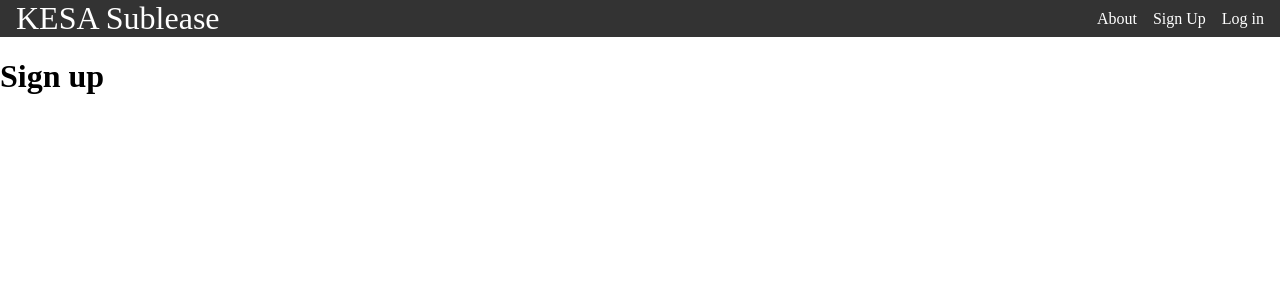
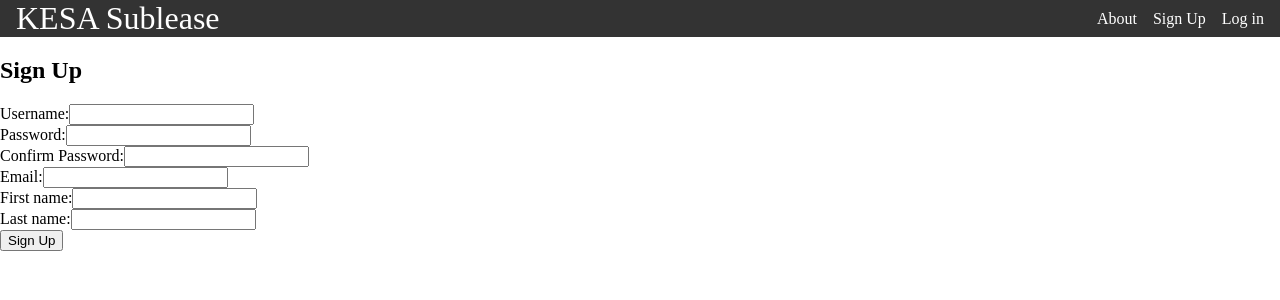
Before and after one commit to Jaewoo-shim-UTCS/kesa_sublease, a React (Create React App) app: page /signup in a window 1280 px wide. Shown: the top 300 px of the page. Built offline with nearby package versions, Linux system fonts and the light colour scheme.

Commit message:
signup form made

```diff
--- a/src/App.js
+++ b/src/App.js
@@ -5,7 +5,7 @@ import About from "./pages/About"
 import Home from "./pages/Home"
 import LoginForm from "./pages/LoginForm"
 import LoginPage from "./pages/LoginPage"
-import Signup from "./pages/signup"
+import Signup from "./pages/signupForm"
 
 function App() {
     return (
--- a/src/pages/signup.js
+++ /dev/null
@@ -1,3 +0,0 @@
-export default function Signup() {
-    return <h1>Sign up</h1>
-}
--- /dev/null
+++ b/src/pages/signupForm.js
@@ -0,0 +1,41 @@
+import { useState } from "react"
+
+export default function Signup() {
+    const [info, setInfo] = useState({username: "", password: "", password2: "", email: "", first_name: "", last_name: ""});
+    const [confirmerror, setConfirmerror] = useState("");
+    const subminHandle = (event) => {
+        event.preventDefault();
+    }
+    return (
+        <form onSubmit={subminHandle}>
+            <div className="form-inner">
+            <h2>Sign Up</h2>
+            <div className="form-group">
+                <label htmlFor="name">Username:</label>
+                <input type="text" name="Username" id="username" onChange={(event) => setInfo({...info, username: event.target.value})} value={info.username}/>
+            </div>
+            <div className="form-group">
+                <label htmlFor="password">Password:</label>
+                <input type="password" name="password" id="password" onChange={(event) => setInfo({...info, password: event.target.value})} value={info.password}/>
+            </div>
+            <div className="form-group">
+                <label htmlFor="password2">Confirm Password:</label>
+                <input type="password" name="password2" id="password2" onChange={(event) => setInfo({...info, password2: event.target.value})} value={info.password2}/>
+            </div>
+            <div className="form-group">
+                <label htmlFor="email">Email:</label>
+                <input type="email" name="email" id="email" onChange={(event) => setInfo({...info, email: event.target.value})} value={info.email}/>
+            </div>
+            <div className="form-group">
+                <label htmlFor="first_name">First name:</label>
+                <input type="text" name="Firstname" id="Firstname" onChange={(event) => setInfo({...info, first_name: event.target.value})} value={info.first_name}/>
+            </div>
+            <div className="form-group">
+                <label htmlFor="last_name">Last name:</label>
+                <input type="text" name="Lasname" id="Lastname" onChange={(event) => setInfo({...info, last_name: event.target.value})} value={info.last_name}/>
+            </div>
+            <input type="submit" value="Sign Up"/>
+            </div>
+        </form>
+    )
+}
```
